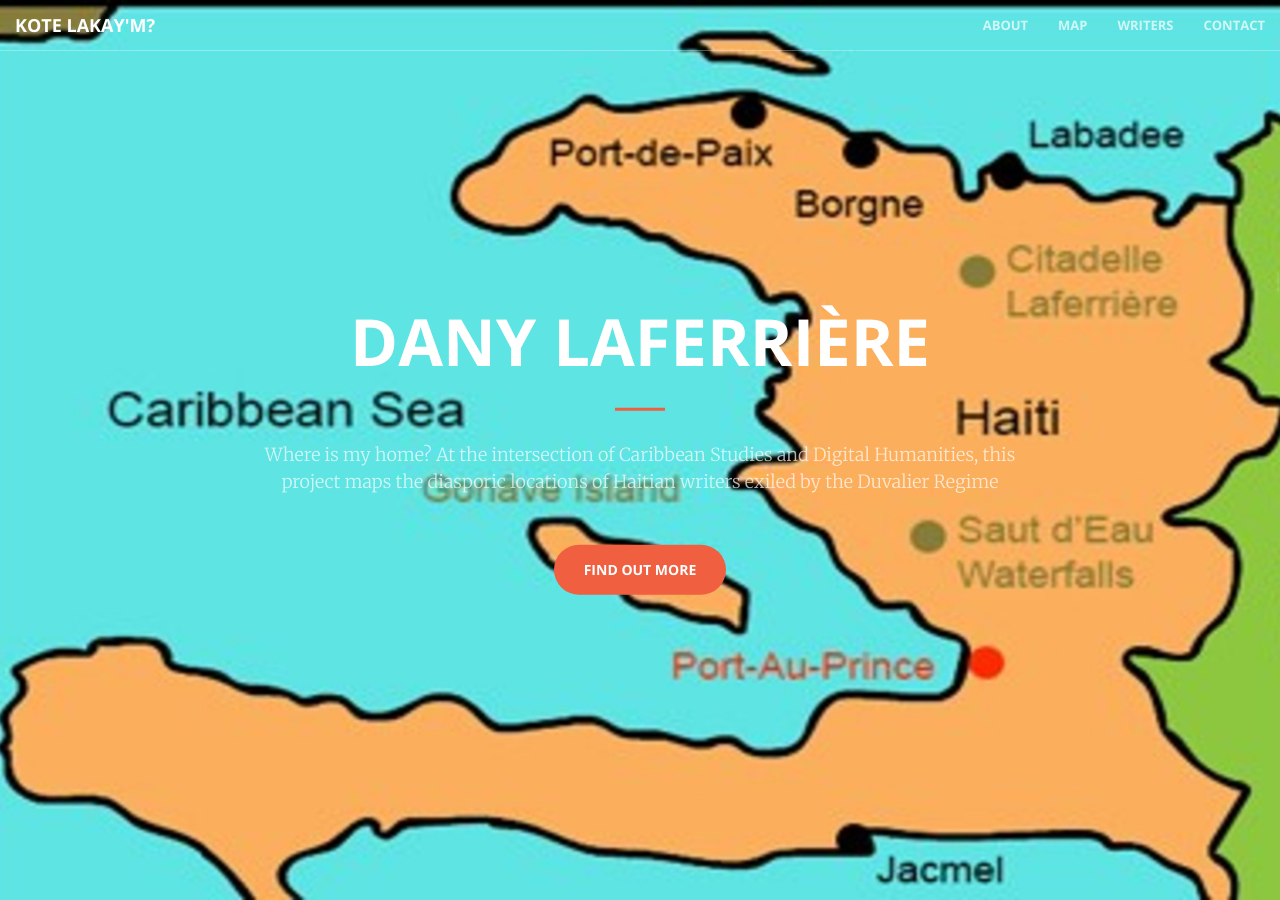
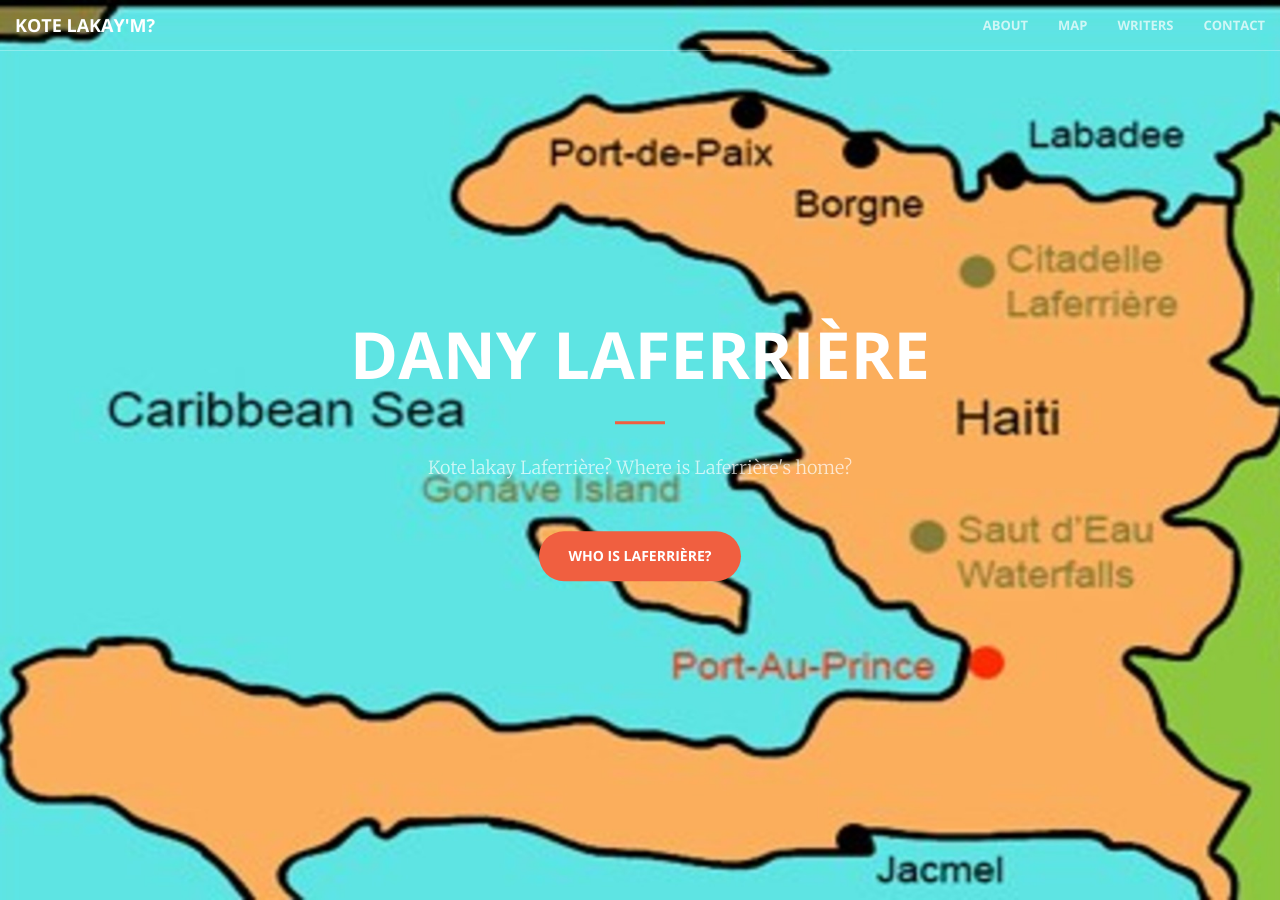
Before and after one commit to gjeanlouis/DanyL, a Jekyll site: the page built from index.html, in a window 1280 px wide and 900 px high. Built offline with Jekyll 4.4.1, drawn with Linux system fonts in a browser that asks for light colours.

Commit message:
Update header.html

```diff
--- a/_includes/header.html
+++ b/_includes/header.html
@@ -3,8 +3,8 @@
         <div class="header-content-inner">
             <h1>Dany Laferrière</h1>
             <hr>
-            <p>Where is my home? At the intersection of Caribbean Studies and Digital Humanities, this project maps the diasporic locations of Haitian writers exiled by the Duvalier Regime</p>
-            <a href="#about" class="btn btn-primary btn-xl page-scroll">Find Out More</a>
+            <p>Kote lakay Laferrière? Where is Laferrière's home?</p>
+            <a href="#about" class="btn btn-primary btn-xl page-scroll">Who is Laferrière?</a>
         </div>
     </div>
 </header>
```
